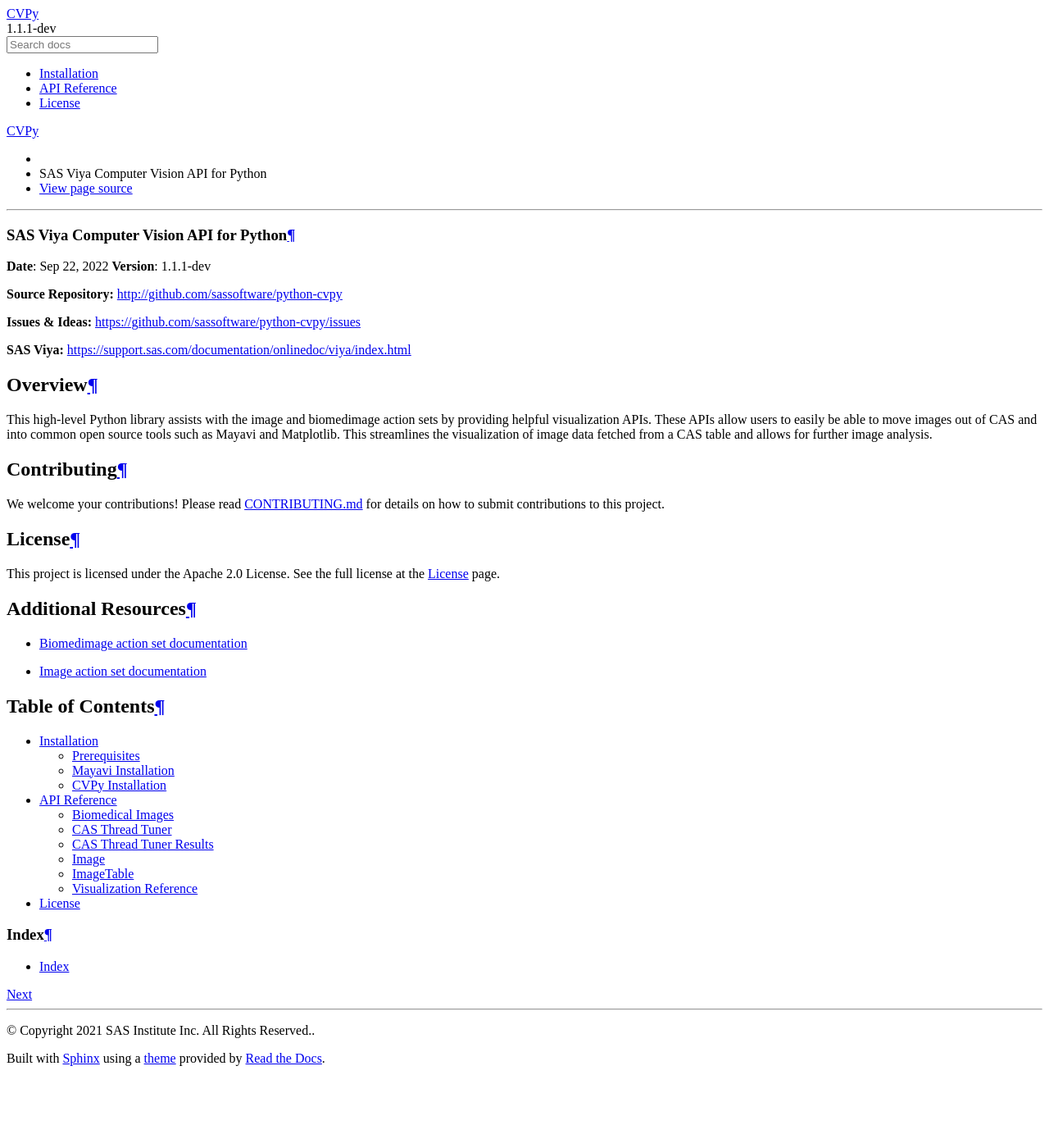
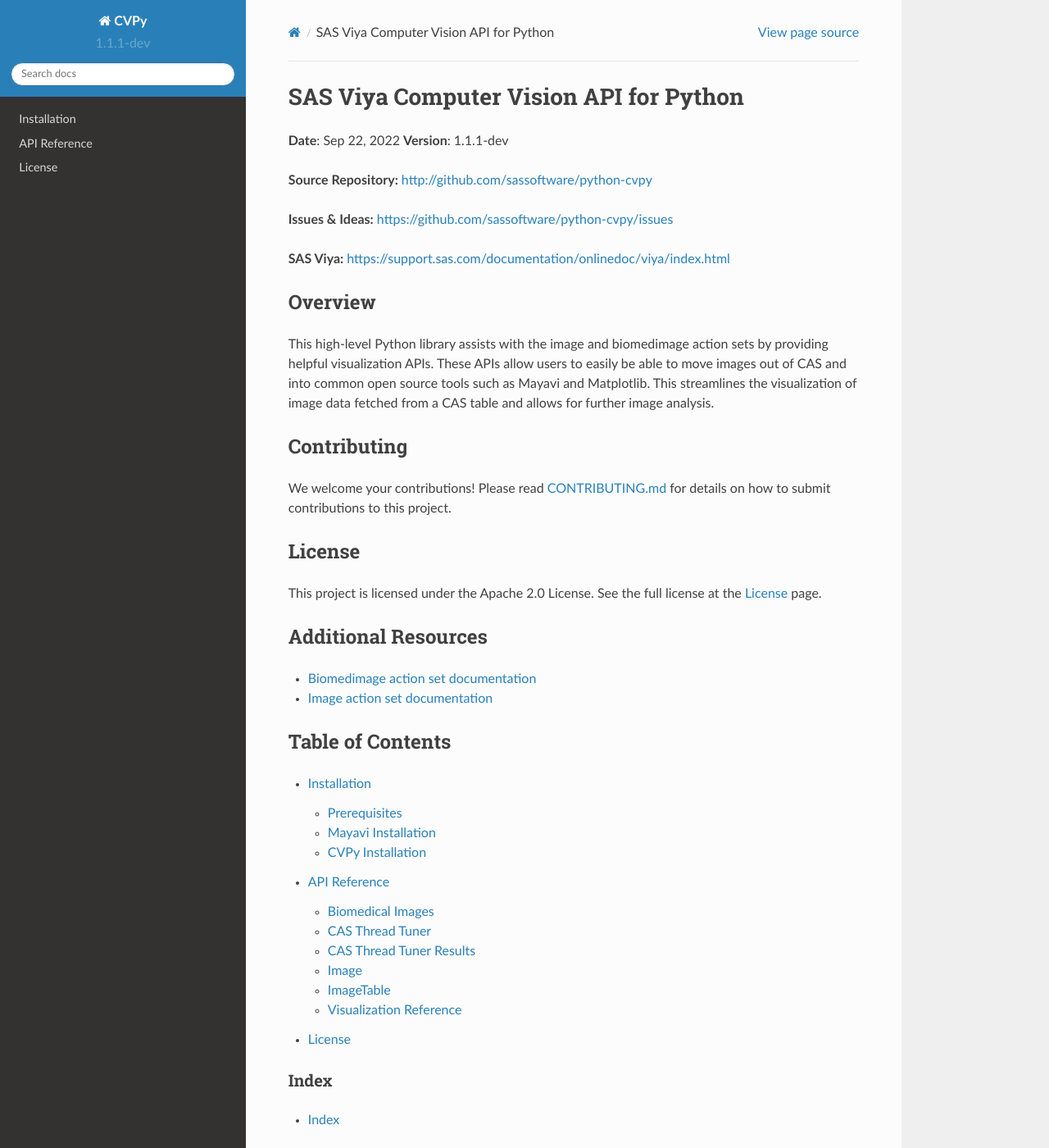
Before and after one commit to sassoftware/python-cvpy, a Sphinx documentation site: the page built from doc/source/index.rst, in a window 1280 px wide and 1400 px high. Shown: the whole window at 82% size. Built offline with Sphinx 7.4.7 and the Read the Docs theme 2.0.0, drawn with Linux system fonts in a browser that asks for light colours; formulas are drawn with MathJax 3.

Commit message:
Fix doc theme issues.

```diff
--- a/doc/source/conf.py
+++ b/doc/source/conf.py
@@ -145,9 +145,14 @@
 
 html_theme = 'sphinx_rtd_theme'
 
-html_context = {
-    'css_files': ['_static/custom.css'],
-}
+## html_context is deprecated; use html_static_path & css_files instead.
+## https://stackoverflow.com/questions/73220398/sphinx-rtd-theme-not-formatting-correctly-missing-theme-css
+# html_context = {
+#     'css_files': ['_static/custom.css'],
+# }
+
+html_static_path = ['_static']
+html_css_files = ['theme.css']
 
 # Theme options are theme-specific and customize the look and feel of a theme
 # further.  For a list of options available for each theme, see the
```
Also changed, not shown: 1 other file.
